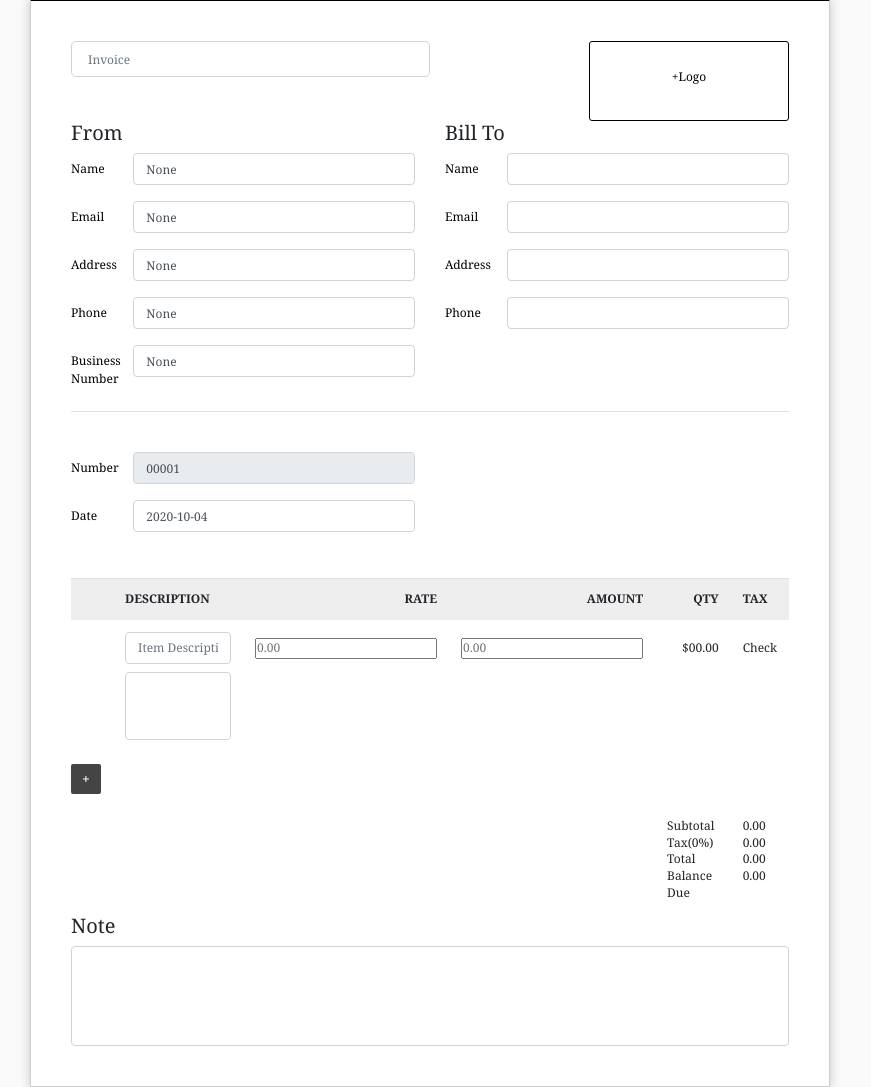
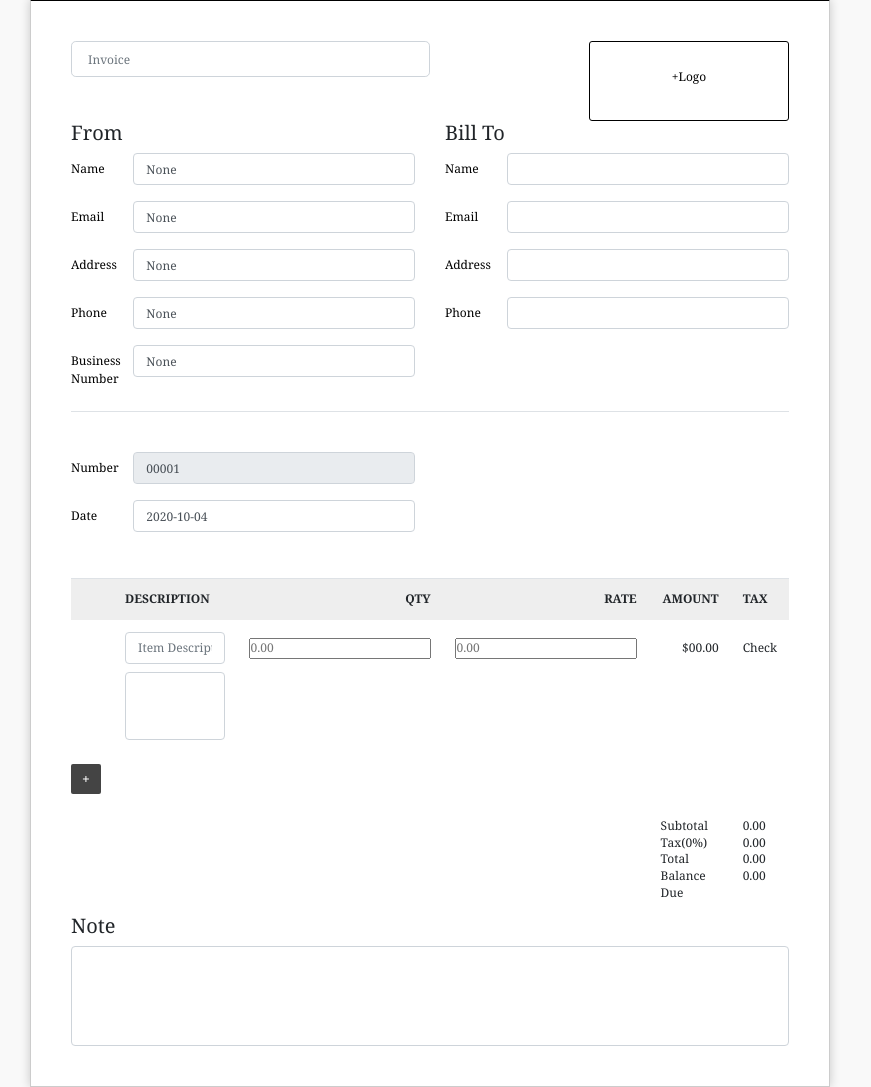
Before and after one commit to kostyaf91/B.Sc.FinalProject-PyVoice, a Django app: page /gen/ in a window 1280 px wide. Shown: the part 135-1222 px from the top of the page, without its empty margins (0-871 px from the left). Run offline with Django 3.2, Linux system fonts and the light colour scheme; the visitor is signed in with stand-in values (Sample User, id 1); data comes from the database, SQL or seed files in the repository; some libraries are stand-ins or nearby versions.

Commit message:
Update generate.html

```diff
--- a/pyvoice/fillform/templates/fillform/generate.html
+++ b/pyvoice/fillform/templates/fillform/generate.html
@@ -133,9 +133,9 @@
               <tr>
                 <th class="invoice-detail-margin">&nbsp;</th>
                 <th class="invoice-detail-summary">Description</th>
-                <th class="invoice-detail-rate text-right">Rate</th>
-                <th class="invoice-detail-quantity text-right">Amount</th>
-                <th class="invoice-detail-total text-right">Qty</th>
+                <th class="invoice-detail-rate text-right">Qty</th>
+                <th class="invoice-detail-quantity text-right">Rate</th>
+                <th class="invoice-detail-total text-right">Amount</th>
                 <th class="invoice-detail-tax text-left">Tax</th>
               </tr>
               <tr class="item-row">
```
